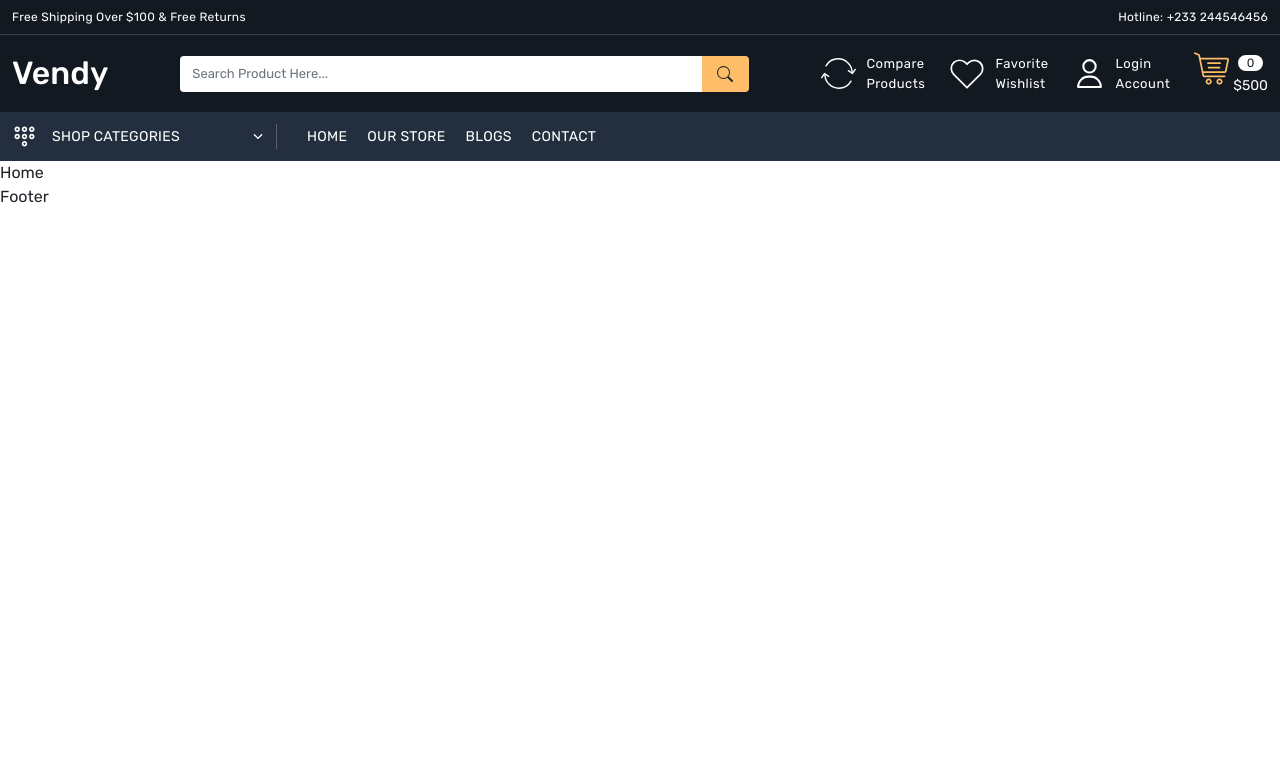
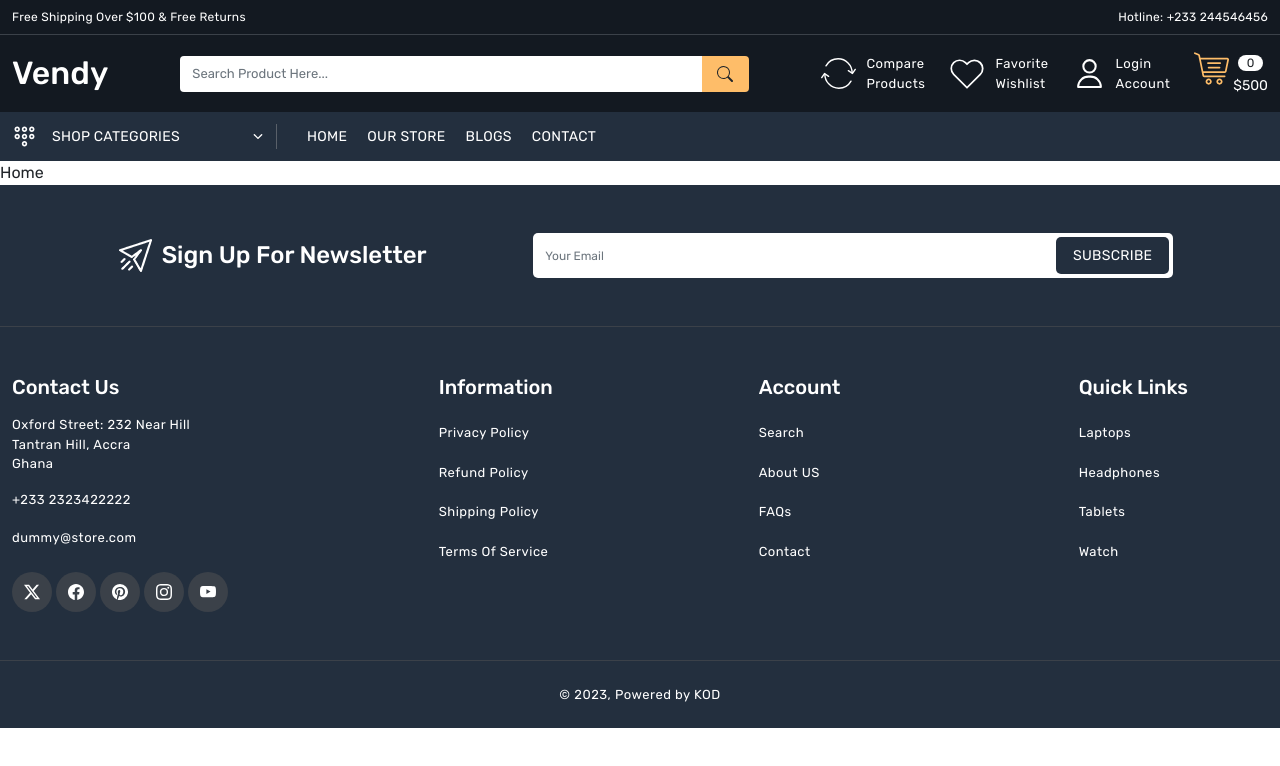
Before and after one commit to KayOhhDee/vendy-frontend, a React (Create React App) app: page / in a window 1280 px wide. Shown: the top 766 px of the page. Built offline with nearby package versions, Linux system fonts and the light colour scheme.

Commit message:
added footer ui

```diff
--- a/src/App.css
+++ b/src/App.css
@@ -26,10 +26,6 @@ a {
 }
 
 /* gap start */
-.gap-7 {
-  gap: 7px;
-}
-
 .gap-10 {
   gap: 10px;
 }
@@ -136,7 +132,7 @@ a {
   border: 0;
   background-image: url("../public/images/caret-down.svg");
   background-size: contain;
-  content: '';
+  content: "";
   display: inline-block;
   width: 22px;
   height: 22px;
@@ -206,6 +202,62 @@ a {
 }
 /* Header End */
 
+/* Footer Start */
+footer {
+  background-color: var(--color-232f3e);
+}
+
+footer > div:not(:first-child) {
+  border-top: 1px solid var(--color-3b4149);
+}
+
+footer .input-group input {
+  border-radius: 5px;
+  border-top-right-radius: 0;
+  border-bottom-right-radius: 0;
+}
+
+footer .input-group-text {
+  background-color: white;
+  border-radius: 5px;
+  border-top-left-radius: 0;
+  border-bottom-left-radius: 0;
+}
+
+footer .input-group-text button {
+  background-color: var(--color-232f3e);
+  color: white;
+  padding: 8px 17px;
+  margin: 4px;
+  border-radius: 5px;
+}
+
+footer .input-group-text button:hover {
+  background-color: var(--color-febd69);
+  color: var(--color-232f3e);
+}
+
+footer .input-group-text address {
+  line-height: 25px;
+}
+
+footer .social_icons a {
+  height: 40px;
+  width: 40px;
+  background-color: var(--color-3b4149);
+  border-radius: 50%;
+  display: flex;
+  align-items: center;
+  justify-content: center;
+  color: white;
+}
+
+footer .footer-links a:hover,
+footer .social_icons a:hover{
+  color: var(--color-febd69) !important;
+}
+/* Footer End */
+
 /* --------------------------------------------------------------- */
 
 /* MEDIA QUERIES */
@@ -234,4 +286,9 @@ a {
     top: -9px;
     right: -7px;
   }
+
+  footer .input-group-text button {
+    font-size: 13px;
+    padding: 6px 10px;
+  }
 }
--- a/src/components/Footer.js
+++ b/src/components/Footer.js
@@ -1,9 +1,116 @@
-import React from 'react'
+import React from "react";
+import { Link } from "react-router-dom";
+import { BsTwitterX, BsFacebook, BsPinterest, BsInstagram, BsYoutube } from "react-icons/bs";
 
 const Footer = () => {
   return (
-    <div>Footer</div>
-  )
-}
+    <footer>
+      <div className="py-sm-5 py-4">
+        <div className="container-xxl">
+          <div className="row align-items-center justify-content-center">
+            <div className="col-xl-4">
+              <div className="footer-top-data d-flex gap-10 align-items-center justify-content-center justify-content-xl-start mb-3 mb-xl-0">
+                <img src="/images/newsletter.png" alt="newsletter" />
+                <h4 className="mb-0 text-white">Sign Up For Newsletter</h4>
+              </div>
+            </div>
+            <div className="col-xl-6 col-md-7 px-4 px-xl-0">
+              <div className="input-group">
+                <input
+                  type="text"
+                  className="form-control py-1 fs-smallest border-0"
+                  placeholder="Your Email"
+                  aria-label="Your Email"
+                  aria-describedby="basic-addon2"
+                />
+                <div className="input-group-text p-0 border-0">
+                  <button
+                    className="fs-small text-uppercase ls-3 border-0"
+                    id="basic-addon2"
+                  >
+                    Subscribe
+                  </button>
+                </div>
+              </div>
+            </div>
+          </div>
+        </div>
+      </div>
+      <div className="py-sm-5 pt-4">
+        <div className="container-xxl">
+          <div className="row">
+            <div className="col-lg-4 col-md-6 mb-4 mb-lg-0">
+              <h5 className="text-white mb-3">Contact Us</h5>
+              <div>
+                <address className="text-white fs-smaller ls-5 mb-2 mb-sm-3">
+                  Oxford Street: 232 Near Hill <br />
+                  Tantran Hill, Accra <br />
+                  Ghana
+                </address>
+                <a href="tel:+233 2323422222" className="text-white fs-smaller ls-5 d-block mb-2 mb-sm-3">+233 2323422222</a>
+                <a href="mailto:dummy@store.com" className="text-white fs-smaller ls-5 mb-3 mb-sm-4">dummy@store.com</a>
+                <div className="social_icons d-flex align-items-center gap-1">
+                  <a href="/">
+                    <BsTwitterX />
+                  </a>
+                  <a href="/">
+                    <BsFacebook />
+                  </a>
+                  <a href="/">
+                    <BsPinterest />
+                  </a>
+                  <a href="/">
+                    <BsInstagram />
+                  </a>
+                  <a href="/">
+                    <BsYoutube />
+                  </a>
+                </div>
+              </div>
+            </div>
+            <div className="col-lg-3 col-md-6 mb-4 mb-lg-0">
+              <h5 className="text-white mb-3">Information</h5>
+              <div className="footer-links d-flex flex-column">
+                <Link className="text-white py-1 py-sm-2 mb-1 fs-smaller ls-5">Privacy Policy</Link>
+                <Link className="text-white py-1 py-sm-2 mb-1 fs-smaller ls-5">Refund Policy</Link>
+                <Link className="text-white py-1 py-sm-2 mb-1 fs-smaller ls-5">Shipping Policy</Link>
+                <Link className="text-white py-1 py-sm-2 mb-1 fs-smaller ls-5">Terms Of Service</Link>
+              </div>
+            </div>
+            <div className="col-lg-3 col-md-6 mb-4 mb-lg-0">
+              <h5 className="text-white mb-3">Account</h5>
+              <div className="footer-links d-flex flex-column">
+                <Link className="text-white py-1 py-sm-2 mb-1 fs-smaller ls-5">Search</Link>
+                <Link className="text-white py-1 py-sm-2 mb-1 fs-smaller ls-5">About US</Link>
+                <Link className="text-white py-1 py-sm-2 mb-1 fs-smaller ls-5">FAQs</Link>
+                <Link className="text-white py-1 py-sm-2 mb-1 fs-smaller ls-5">Contact</Link>
+              </div>
+            </div>
+            <div className="col-lg-2 col-md-6 mb-4 mb-lg-0">
+              <h5 className="text-white mb-3">Quick Links</h5>
+              <div className="footer-links d-flex flex-column">
+                <Link className="text-white py-1 py-sm-2 mb-1 fs-smaller ls-5">Laptops</Link>
+                <Link className="text-white py-1 py-sm-2 mb-1 fs-smaller ls-5">Headphones</Link>
+                <Link className="text-white py-1 py-sm-2 mb-1 fs-smaller ls-5">Tablets</Link>
+                <Link className="text-white py-1 py-sm-2 mb-1 fs-smaller ls-5">Watch</Link>
+              </div>
+            </div>
+          </div>
+        </div>
+      </div>
+      <div className="py-sm-4 py-3">
+        <div className="container-xxl">
+          <div className="row">
+            <div className="col-12">
+              <p className="text-center mb-0 text-white fs-smaller ls-5">
+                &copy; {new Date().getFullYear()}, Powered by KOD
+              </p>
+            </div>
+          </div>
+        </div>
+      </div>
+    </footer>
+  );
+};
 
-export default Footer
+export default Footer;
--- a/src/components/Header.js
+++ b/src/components/Header.js
@@ -5,7 +5,8 @@ import { BsSearch } from "react-icons/bs";
 const Header = () => {
   return (
     <>
-      <header className="header-top-strip py-2">
+      <header>
+        <div className="header-top-strip py-2">
           <div className="container-xxl">
             <div className="row">
               <div className="col-md-6">
@@ -23,8 +24,8 @@ const Header = () => {
               </div>
             </div>
           </div>
-      </header>
-      <header className="header-upper py-3">
+        </div>
+        <div className="header-upper py-3">
           <div className="container-xxl">
             <div className="d-flex gap-sm-5 align-items-center justify-content-between">
               <div className="d-flex gap-1 align-items-center">
@@ -99,8 +100,8 @@ const Header = () => {
               </div>
             </div>
           </div>
-      </header>
-      <header className="header-bottom py-2">
+        </div>
+        <div className="header-bottom py-2">
           <div className="container-xxl">
             <div className="row d-none d-md-flex">
               <div className="col-12">
@@ -179,6 +180,7 @@ const Header = () => {
               </div>
             </div>
           </div>
+        </div>
       </header>
 
       <div
```
Lines whose indentation alone changed are shown as unchanged.
